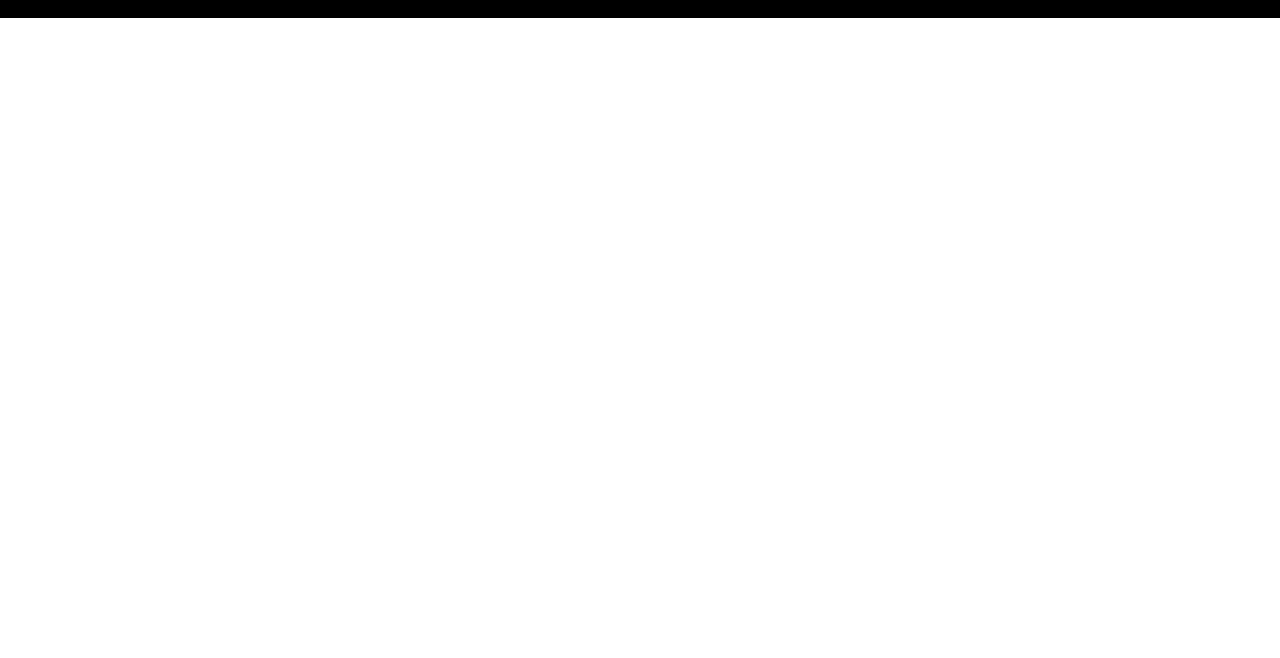
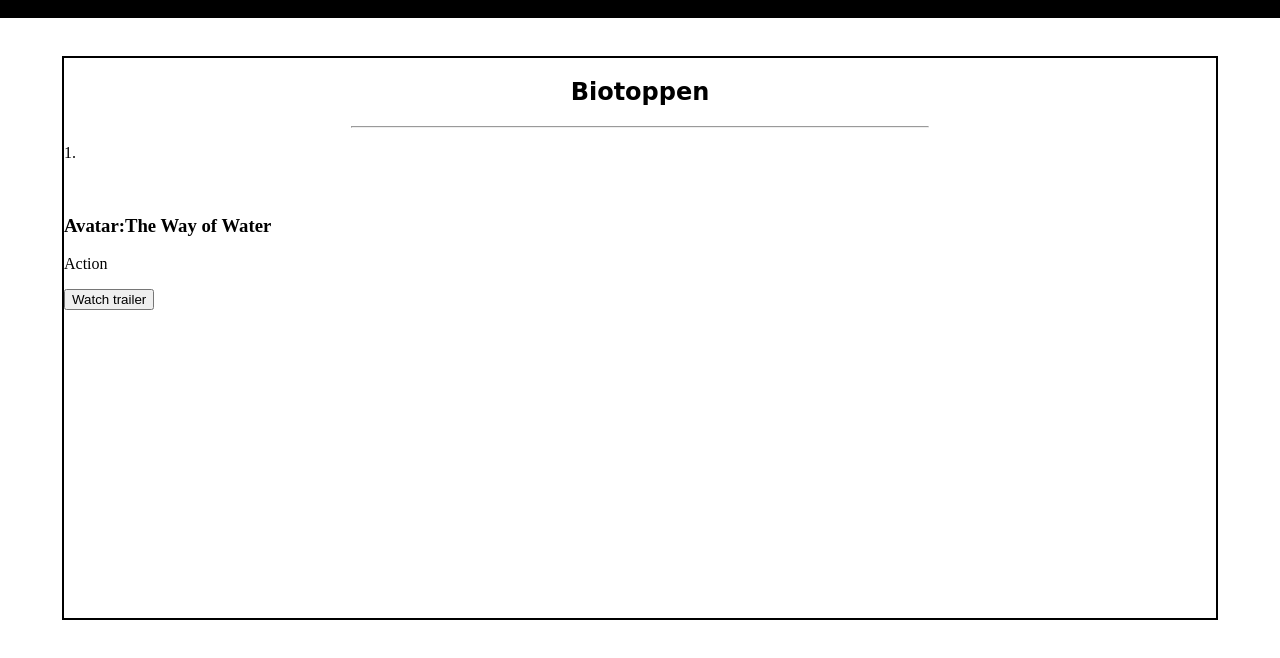
Before and after one commit to YoussefEchelhi/MyHobby, a website built with Parcel: page src/index.html in a window 1280 px wide. Shown: the part 62-720 px from the top of the page. Built offline with nearby package versions, Linux system fonts and the light colour scheme; a web font is replaced by a local one.

Commit message:
Added container for movies

```diff
--- a/src/index.html
+++ b/src/index.html
@@ -20,6 +20,22 @@
 		<i class="fa-solid fa-magnifying-glass fa-2xl"></i>
 	</header>
 
+	<main class="container">
+		<h2 class="category">Biotoppen</h2>
+		<hr>
+		<div class="movieContainer1">
+			<p>1.</p>
+			<img>
+			<div>
+				<h3>Avatar:The Way of Water</h3>
+				<p>Action</p>
+				<button>Watch trailer</button>
+			</div>
+		</div>
+
+
+	</main>
+
 
 
 
--- a/src/sass/main.scss
+++ b/src/sass/main.scss
@@ -23,7 +23,6 @@
 
 .fa-solid {
   color: white;
-
 }
 
 .menuBtn span {
@@ -41,3 +40,24 @@
   background: transparent;
   border: 0;
 }
+
+.container {
+  outline: 2px solid black;
+  margin: auto;
+  height: 70vh;
+  width: 90vw;
+  position: absolute;
+  top: 50%;
+  left: 50%;
+  transform: translate(-50%, -50%);
+}
+
+.category {
+  font-family: 'Shantell Sans', cursive;
+  text-align: center;
+}
+
+hr {
+  width: 50%;
+  background-color: black;
+}
```
Also changed, not shown: src/sass/main.css, 1 other file.
